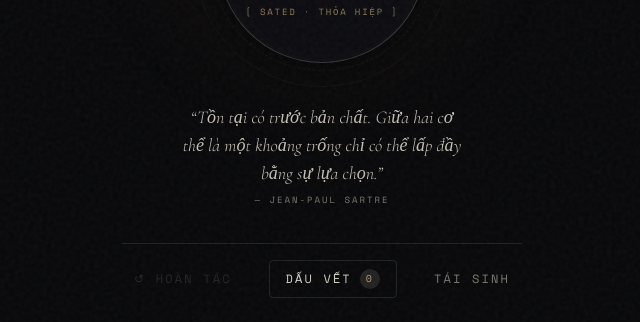
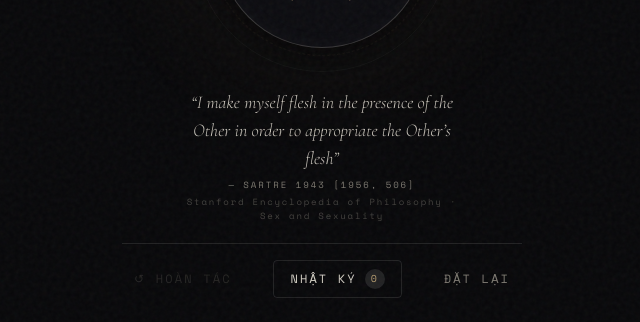
Before and after one commit to huynguyenquang91/sartredwithoutr, a plain HTML site: page index.html in a window 1280 px wide. Shown: the part 478-800 px from the top of the page, without its empty margins (318-958 px from the left). Drawn offline with nearby package versions, Linux system fonts and the light colour scheme.

Commit message:
Use verbatim SEP quotes, plain labels; bump cache to v2
Co-Authored-By: Claude Sonnet 5.5 <noreply@anthropic.com>
Claude-Session: https://claude.ai/code/session_01XiZm4XAhYZXYq9KESVBaho

```diff
--- a/index.html
+++ b/index.html
@@ -196,7 +196,7 @@
 
         <div class="flex flex-col items-center mb-6 sm:mb-8">
             <span class="font-mono text-[10px] tracking-[0.3em] text-muted uppercase mb-1">
-                Phần còn lại của hữu thể
+                Còn lại
             </span>
 
             <div class="relative flex items-baseline justify-center">
@@ -212,7 +212,7 @@
             <div class="flex items-center gap-3 mt-2 font-mono text-[10px] text-muted/80 tracking-widest">
                 <span id="completedText">ĐÃ QUA: 0</span>
                 <span>•</span>
-                <span id="percentageText">100.0% HƯ VÔ</span>
+                <span id="percentageText">100.0% CÒN LẠI</span>
             </div>
         </div>
 
@@ -227,7 +227,7 @@
                 class="sartre-btn w-44 h-44 sm:w-52 sm:h-52 rounded-full bg-[#0d0d11]/90 backdrop-blur-md border border-parchment/20 flex flex-col items-center justify-center px-4 text-center group focus:outline-none"
             >
                 <span class="font-mono text-[9px] uppercase tracking-[0.28em] text-muted/70 mb-2 transition-colors group-hover:text-gold/80">
-                    Chạm để hiện sinh
+                    Chạm để ghi 1 lần
                 </span>
 
                 <span class="text-xl sm:text-2xl italic font-normal tracking-wider text-parchment leading-snug">
@@ -237,18 +237,19 @@
                 <div class="w-6 h-[1px] bg-gold/30 my-2.5 transition-all duration-500 group-hover:w-12 group-hover:bg-gold/60"></div>
 
                 <span id="satedSubtext" class="font-mono text-[9px] tracking-[0.2em] text-gold/75 uppercase">
-                    [ Sated · Thỏa hiệp ]
+                    [ Sated ]
                 </span>
             </button>
         </div>
 
         <div class="mt-6 sm:mt-8 min-h-[4.5rem] flex flex-col items-center justify-center text-center px-4 max-w-xs">
             <p id="quoteText" class="text-base sm:text-lg italic text-parchment/85 font-light leading-relaxed transition-opacity duration-500">
-                “Tồn tại có trước bản chất. Giữa hai cơ thể là một khoảng trống chỉ có thể lấp đầy bằng sự lựa chọn.”
+                “I make myself flesh in the presence of the Other in order to appropriate the Other’s flesh”
             </p>
             <span id="quoteAuthor" class="font-mono text-[9px] tracking-[0.22em] text-muted uppercase mt-1.5">
-                — Jean-Paul Sartre
+                — Sartre 1943 [1956, 506]
             </span>
+            <span class="font-mono text-[9px] tracking-[0.2em] text-muted/50 mt-1">Stanford Encyclopedia of Philosophy · Sex and Sexuality</span>
         </div>
 
     </main>
@@ -261,12 +262,12 @@
             </button>
 
             <button onclick="openModal('journalModal')" class="py-2 px-4 rounded border border-white/10 text-parchment/90 hover:border-gold/40 transition-all flex items-center gap-2">
-                <span>DẤU VẾT</span>
+                <span>NHẬT KÝ</span>
                 <span id="logCountBadge" class="text-[10px] px-1.5 py-0.5 bg-white/10 rounded-full text-gold">0</span>
             </button>
 
             <button onclick="openModal('resetModal')" class="py-2 px-3 rounded hover:text-red-300/80 hover:bg-white/5 transition-all">
-                TÁI SINH
+                ĐẶT LẠI
             </button>
         </div>
     </footer>
@@ -276,8 +277,8 @@
         <div class="w-full max-w-sm bg-[#0e0e12] border border-white/15 rounded-2xl p-6 flex flex-col max-h-[78vh] shadow-2xl">
             <div class="flex justify-between items-center border-b border-white/10 pb-3 mb-4">
                 <div>
-                    <h2 class="text-xl font-normal tracking-widest uppercase text-parchment">Dấu Vết Ân Ái</h2>
-                    <p class="font-mono text-[10px] text-muted tracking-wider">Biên niên sử của những lần chạm vào hư vô</p>
+                    <h2 class="text-xl font-normal tracking-widest uppercase text-parchment">Nhật ký</h2>
+                    <p class="font-mono text-[10px] text-muted tracking-wider">Mỗi lần ghi kèm ngày giờ</p>
                 </div>
                 <button onclick="closeModal('journalModal')" class="text-muted hover:text-parchment p-2 font-mono text-sm" aria-label="Đóng">✕</button>
             </div>
@@ -291,20 +292,20 @@
         </div>
     </div>
 
-    <!-- MODAL 2: TÁI SINH -->
+    <!-- MODAL 2: ĐẶT LẠI -->
     <div id="resetModal" data-modal class="fixed inset-0 z-40 hidden items-center justify-center bg-black/80 backdrop-blur-md p-6 opacity-0 transition-opacity duration-300">
         <div class="w-full max-w-xs bg-[#0e0e12] border border-white/15 rounded-2xl p-6 text-center shadow-2xl">
-            <p class="font-mono text-[10px] tracking-[0.25em] text-gold uppercase mb-2">Sự trở lại vĩnh cửu</p>
-            <h3 class="text-2xl font-light text-parchment mb-3">Khởi tạo lại 365 lần?</h3>
+            <p class="font-mono text-[10px] tracking-[0.25em] text-gold uppercase mb-2">Đặt lại</p>
+            <h3 class="text-2xl font-light text-parchment mb-3">Đếm lại từ 365?</h3>
             <p class="text-sm text-muted italic mb-6 leading-relaxed">
-                “Phải tưởng tượng Sisyphus đang hạnh phúc.” Mọi dấu vết cũ sẽ khép lại để bắt đầu một vòng lặp 365 mới.
+                Toàn bộ nhật ký sẽ bị xoá và số đếm quay về 365.
             </p>
             <div class="flex gap-3 font-mono text-xs tracking-widest">
                 <button onclick="closeModal('resetModal')" class="flex-1 py-2.5 rounded-lg border border-white/15 text-muted hover:text-parchment">
                     HỦY
                 </button>
                 <button onclick="confirmReset()" class="flex-1 py-2.5 rounded-lg bg-crimson/80 border border-red-400/30 text-parchment hover:bg-crimson">
-                    TÁI SINH
+                    ĐẶT LẠI
                 </button>
             </div>
         </div>
@@ -314,7 +315,7 @@
     <div id="iosGuideModal" data-modal class="fixed inset-0 z-40 hidden items-center justify-center bg-black/80 backdrop-blur-md p-6 opacity-0 transition-opacity duration-300">
         <div class="w-full max-w-xs bg-[#0e0e12] border border-white/15 rounded-2xl p-6 shadow-2xl">
             <div class="flex justify-between items-center border-b border-white/10 pb-3 mb-4">
-                <h3 class="text-lg tracking-widest uppercase text-parchment">Cài đặt trên iPhone</h3>
+                <h3 class="text-lg tracking-widest uppercase text-parchment">Cài trên iPhone</h3>
                 <button onclick="closeModal('iosGuideModal')" class="text-muted hover:text-parchment font-mono text-sm" aria-label="Đóng">✕</button>
             </div>
             <div class="space-y-3 text-sm text-parchment/80 leading-relaxed">
@@ -325,7 +326,7 @@
                     <li>Chọn <strong class="text-parchment">Thêm vào Màn hình chính (Add to Home Screen)</strong>.</li>
                 </ol>
                 <p class="italic text-xs text-gold/80 pt-1">
-                    Chơi chữ triết học: "Sartred" (Jean-Paul Sartre) khi bỏ đi chữ "r" thứ nhất sẽ trở thành "Sated" (Trạng thái thỏa mãn, lấp đầy cơn khát hiện sinh).
+                    "Sartred" bỏ chữ "r" thành "Sated" (thỏa mãn).
                 </p>
             </div>
             <button onclick="closeModal('iosGuideModal')" class="w-full mt-5 py-2.5 font-mono text-xs tracking-widest uppercase rounded-lg border border-gold/40 text-gold">
@@ -337,16 +338,15 @@
     <script>
         // --- DỮ LIỆU TRIẾT HỌC ---
         const philosophicalQuotes = [
-            { text: "“Tồn tại có trước bản chất. Giữa hai cơ thể là một khoảng trống chỉ có thể lấp đầy bằng sự lựa chọn.”", author: "— Jean-Paul Sartre" },
-            { text: "“Sự dịu dàng của xác thịt là bằng chứng duy nhất cho thấy chúng ta không hoàn toàn cô độc trong vũ trụ.”", author: "— Simone de Beauvoir" },
-            { text: "“Sartred without r — Sated: khi khát vọng hiện sinh được thỏa hiệp trong một khoảnh khắc vĩnh cửu.”", author: "— Mệnh đề Ân Ái" },
-            { text: "“Giữa mùa đông lạnh giá của hư vô, tôi cuối cùng cũng nhận ra bên trong mình có một mùa hè bất khả chiến bại.”", author: "— Albert Camus" },
-            { text: "“Ân ái là nỗ lực tuyệt vọng nhưng đẹp đẽ nhất để chiếm hữu tự do của một kẻ khác mà không làm mất đi tự do ấy.”", author: "— L'Être et le Néant" },
-            { text: "“Mỗi lần chạm là một lần khẳng định sự sống trước cái chết đang đếm ngược từng ngày.”", author: "— Søren Kierkegaard" },
-            { text: "“Khi con số lùi dần về 0, không phải chúng ta đang mất đi, mà đang biến khả thể thành hiện thực.”", author: "— Hiện tượng học" },
-            { text: "“Trong cái ôm siết, thời gian ngừng trôi; chỉ còn lại ý thức thuần khiết đang tự chiêm ngưỡng chính mình.”", author: "— Maurice Merleau-Ponty" },
-            { text: "“Con người bị kết án phải tự do; và trong tình yêu, anh ta tự nguyện trao bản án đó cho người tình.”", author: "— Jean-Paul Sartre" },
-            { text: "“Không có định mệnh nào không thể vượt qua bằng sự gắn kết nồng nhiệt của hai hữu thể.”", author: "— Albert Camus" }
+            { text: "“I make myself flesh in the presence of the Other in order to appropriate the Other’s flesh”", author: "— Sartre 1943 [1956, 506]" },
+            { text: "“desire for contact with another person’s body and for the pleasure which such contact produces”", author: "— Goldman 1977, 268" },
+            { text: "“marshalling and directing of animal urges toward an interpersonal aim, and an interpersonal fulfillment”", author: "— Scruton 1986, 289" },
+            { text: "“Sexual pleasure is … a valuable thing in its own right, something to be cherished and promoted because it has intrinsic and not merely instrumental value”", author: "— Soble, with Halwani 2017, 8" },
+            { text: "“[N]o conduct otherwise immoral should be excused because it is sexual conduct, and nothing in sex is immoral unless condemned by rules which apply elsewhere as well”", author: "— Goldman 1977, 280" },
+            { text: "“Act in such a way that you treat humanity, whether in your own person or in the person of another, always at the same time as an end and never simply as a means”", author: "— Kant 1785 [1981], 429" },
+            { text: "“sexual desire is sufficiently defined as the desire for certain bodily pleasures, period”", author: "— Primoratz 1999, 46" },
+            { text: "“sensory pleasure is more fundamental when it comes to sex”", author: "— Goldman 2016, 95" },
+            { text: "“sexual desire can be focused or selective at the same time as being physical”", author: "— Goldman 1977, 279" }
         ];
 
         // --- TRẠNG THÁI (localStorage) ---
@@ -514,7 +514,7 @@
 
             progressEl.style.width = `${percentRemaining}%`;
             completedEl.textContent = `ĐÃ QUA: ${completed}`;
-            percentageEl.textContent = `${percentRemaining}% HƯ VÔ`;
+            percentageEl.textContent = `${percentRemaining}% CÒN LẠI`;
             badgeEl.textContent = state.history.length;
 
             undoBtn.disabled = state.history.length === 0;
@@ -522,7 +522,7 @@
             clearTimeout(quoteTimer);
             if (state.remaining === 0) {
                 showZeroCompletionQuote();
-                satedSubtext.textContent = "[ SATED · VIÊN MÃN TUYỆT ĐỐI ]";
+                satedSubtext.textContent = "[ SATED · ĐỦ 365 ]";
             } else {
                 const currentQuote = philosophicalQuotes[state.quoteIndex % philosophicalQuotes.length];
                 quoteTextEl.style.opacity = '0';
@@ -532,7 +532,7 @@
                     quoteTextEl.style.opacity = '1';
                 }, 220);
                 satedSubtext.textContent = completed === 0
-                    ? "[ Sated · Thỏa hiệp ]"
+                    ? "[ Sated ]"
                     : `[ Sated · Lần thứ ${completed} ]`;
             }
 
@@ -541,12 +541,12 @@
         }
 
         function showZeroCompletionQuote() {
-            document.getElementById('quoteText').textContent = "“Con số 0 không phải là sự kết thúc, mà là nơi hai tồn tại hòa làm một bản thể trọn vẹn.”";
+            document.getElementById('quoteText').textContent = "Đã đủ 365 lần.";
             document.getElementById('quoteText').style.opacity = '1';
-            document.getElementById('quoteAuthor').textContent = "— 365 Lần Viên Mãn";
+            document.getElementById('quoteAuthor').textContent = "";
         }
 
-        // --- HOÀN TÁC & TÁI SINH ---
+        // --- HOÀN TÁC & ĐẶT LẠI ---
         function undoLastAction() {
             if (state.history.length === 0) return;
             state.history.shift();
@@ -572,8 +572,8 @@
             if (!state.history || state.history.length === 0) {
                 listEl.innerHTML = `
                     <div class="py-12 text-center text-muted italic text-sm">
-                        Chưa có dấu vết nào được ghi nhận.<br>
-                        Hãy chạm vào "Sartred without r" để khởi đầu.
+                        Chưa có lần nào được ghi.<br>
+                        Chạm nút "Sartred without r" để bắt đầu.
                     </div>
                 `;
                 firstEncounterEl.textContent = "Khởi nguyên: Chưa bắt đầu";
--- a/sw.js
+++ b/sw.js
@@ -1,5 +1,5 @@
 // Cache-first cho app shell, runtime-cache cho CDN (Tailwind, Tone.js, fonts)
-const CACHE = '365-an-ai-v1';
+const CACHE = '365-an-ai-v2';
 const SHELL = ['./', 'index.html', 'manifest.json', 'icon-180.png', 'icon-192.png', 'icon-512.png'];
 
 self.addEventListener('install', (e) => {
```
